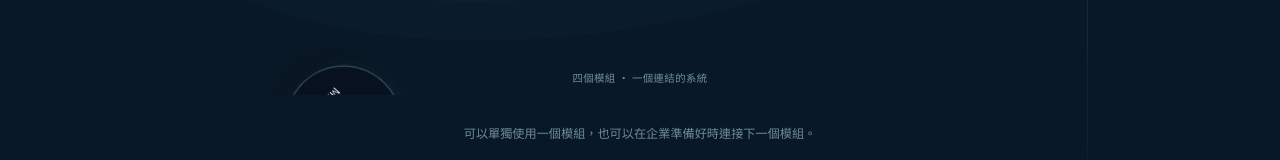
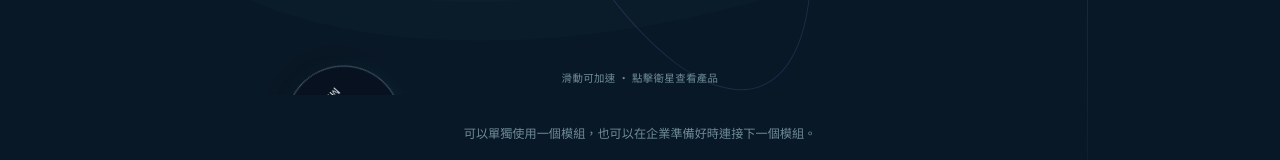
Before and after one commit to k129453497-byte/eryndex-tactile-systems, a React (Vite) app in the folder client/: page / in a window 1280 px wide. Shown: the part 3494-3654 px from the top of the page. Built offline with nearby package versions, Linux system fonts and the light colour scheme; a web font is replaced by a local one.

Commit message:
Revert "Keep satellites on one outer orbit at fixed speed"
This reverts commit 14371a8e884307409485ace1fb4fc8b90a8a4432.

```diff
--- a/client/src/index.css
+++ b/client/src/index.css
@@ -699,7 +699,6 @@ html, body, button, input, select, textarea { font-family: var(--font-ui); }
 .satellite-orbit { position: absolute; top: 50%; left: 50%; border: 1px solid rgba(98,231,255,.2); border-radius: 50%; transform: translate(-50%, -50%) rotate(-12deg); pointer-events: none; }
 .satellite-orbit-outer { width: min(900px, 88vw); height: min(360px, 38vw); box-shadow: 0 0 0 18px rgba(98,231,255,.018), 0 0 0 58px rgba(98,231,255,.012); }
 .satellite-orbit-inner { width: min(650px, 68vw); height: min(260px, 28vw); border-color: rgba(163,139,255,.16); transform: translate(-50%, -50%) rotate(68deg); }
-.satellite-orbit-inner { display: none; }
 .satellite-core { position: absolute; top: 50%; left: 50%; z-index: 3; display: grid; width: 148px; height: 148px; place-items: center; border: 1px solid rgba(98,231,255,.65); border-radius: 50%; background: radial-gradient(circle, rgba(98,231,255,.28), rgba(7,17,31,.96) 62%); box-shadow: 0 0 0 10px rgba(98,231,255,.06), 0 0 42px rgba(98,231,255,.28); transform: translate(-50%, -50%); }
 .satellite-core img { position: relative; z-index: 2; width: 62px; height: 62px; object-fit: contain; }
 .satellite-core small { position: absolute; bottom: 19px; color: #91cbd6; font: .5rem "Inter", sans-serif; letter-spacing: .16em; }
@@ -712,7 +711,7 @@ html, body, button, input, select, textarea { font-family: var(--font-ui); }
 .satellite-name { font: .7rem var(--font-body); letter-spacing: .01em; text-align: center; }.satellite-hint { position: absolute; right: 0; bottom: 10px; left: 0; color: #718f9b; font: .65rem var(--font-body); letter-spacing: .04em; text-align: center; }
 @keyframes satellite-track-spin { to { transform: translate(-50%, -50%) rotate(360deg); } }
 @keyframes satellite-core-pulse { 0%,100% { opacity: .22; transform: scale(.85); } 50% { opacity: .5; transform: scale(1.18); } }
-@media (max-width: 720px) { .satellite-system { min-height: 430px; }.satellite-orbit-outer, .satellite-track { width: 92vw; height: 230px; }.satellite-core { width: 105px; height: 105px; }.satellite-core img { width: 45px; height: 45px; }.satellite-core small { bottom: 12px; font-size: .4rem; }.product-satellite { width: 82px; min-height: 82px; gap: 5px; }.satellite-icon { width: 30px; height: 30px; }.satellite-icon svg { width: 17px; height: 17px; }.satellite-name { max-width: 68px; font-size: .58rem; }.satellite-1 { left: -41px; }.satellite-2 { top: -41px; }.satellite-3 { right: -41px; }.satellite-4 { bottom: -41px; }.satellite-hint { bottom: 0; font-size: .58rem; } }
+@media (max-width: 720px) { .satellite-system { min-height: 430px; }.satellite-orbit-outer, .satellite-track { width: 92vw; height: 230px; }.satellite-orbit-inner { width: 66vw; height: 180px; }.satellite-core { width: 105px; height: 105px; }.satellite-core img { width: 45px; height: 45px; }.satellite-core small { bottom: 12px; font-size: .4rem; }.product-satellite { width: 82px; min-height: 82px; gap: 5px; }.satellite-icon { width: 30px; height: 30px; }.satellite-icon svg { width: 17px; height: 17px; }.satellite-name { max-width: 68px; font-size: .58rem; }.satellite-1 { left: -41px; }.satellite-2 { top: -41px; }.satellite-3 { right: -41px; }.satellite-4 { bottom: -41px; }.satellite-hint { bottom: 0; font-size: .58rem; } }
 @media (prefers-reduced-motion: reduce) { .satellite-track, .satellite-core-glow { animation: none !important; } }
 @media (max-width: 720px) {
   .hero-copy h1 { line-height: 1.18; letter-spacing: .008em; }
--- a/client/src/pages/Home.tsx
+++ b/client/src/pages/Home.tsx
@@ -191,14 +191,32 @@ function HomeCTA() {
 }
 
 function ProductSatelliteSystem({ lang }: { lang: Lang }) {
+  const [speed, setSpeed] = useState(1);
+  const pointerStart = useRef<{ x: number; time: number } | null>(null);
+  const releaseTimer = useRef<number | null>(null);
   const satelliteLabel = lang === "en" ? "Four Eryndex products orbiting the company core" : lang === "zh-CN" ? "围绕公司核心运行的四个 Eryndex 产品卫星" : "圍繞公司核心運行的四個 Eryndex 產品衛星";
-  return <div className="satellite-system" aria-label={satelliteLabel}>
+  const beginDrag = (event: React.PointerEvent<HTMLDivElement>) => {
+    pointerStart.current = { x: event.clientX, time: performance.now() };
+    event.currentTarget.setPointerCapture(event.pointerId);
+  };
+  const endDrag = (event: React.PointerEvent<HTMLDivElement>) => {
+    if (!pointerStart.current) return;
+    const distance = event.clientX - pointerStart.current.x;
+    const elapsed = Math.max(80, performance.now() - pointerStart.current.time);
+    const nextSpeed = Math.max(.35, Math.min(3.2, 1 + (distance / elapsed) * 4));
+    setSpeed(nextSpeed);
+    pointerStart.current = null;
+    if (releaseTimer.current) window.clearTimeout(releaseTimer.current);
+    releaseTimer.current = window.setTimeout(() => setSpeed(1), 1800);
+  };
+  return <div className="satellite-system" aria-label={satelliteLabel} onPointerDown={beginDrag} onPointerUp={endDrag} onPointerCancel={endDrag}>
     <div className="satellite-orbit satellite-orbit-outer" />
+    <div className="satellite-orbit satellite-orbit-inner" />
     <div className="satellite-core"><span className="satellite-core-glow" /><img src="https://nexoracorp-mfb35dfs.manus.space/manus-storage/eryndex-logo-light-signal_53d6e599.png" alt="Eryndex" /><small>{lang === "en" ? "SYSTEM CORE" : lang === "zh-CN" ? "系统核心" : "系統核心"}</small></div>
-    <div className="satellite-track">
-      {products.map((product, index) => { const Icon = product.icon; return <Link key={product.slug} href={`/products/${product.slug}`} className={`product-satellite satellite-${index + 1} tone-${product.tone}`}><span className="satellite-icon"><Icon size={22} strokeWidth={1.35} /></span><span className="satellite-name">{tx(product.name, lang)}</span></Link>; })}
+    <div className="satellite-track" style={{ animationDuration: `${18 / speed}s` }}>
+      {products.map((product, index) => { const Icon = product.icon; return <Link key={product.slug} href={`/products/${product.slug}`} className={`product-satellite satellite-${index + 1} tone-${product.tone}`} onPointerDown={(event) => event.stopPropagation()}><span className="satellite-icon"><Icon size={22} strokeWidth={1.35} /></span><span className="satellite-name">{tx(product.name, lang)}</span></Link>; })}
     </div>
-    <p className="satellite-hint">{lang === "en" ? "Four modules · One connected system" : lang === "zh-CN" ? "四个模块 · 一个连接的系统" : "四個模組 · 一個連結的系統"}</p>
+    <p className="satellite-hint">{lang === "en" ? "Drag to accelerate · Select a satellite to explore" : lang === "zh-CN" ? "滑动可加速 · 点击卫星查看产品" : "滑動可加速 · 點擊衛星查看產品"}</p>
   </div>;
 }
 
```
